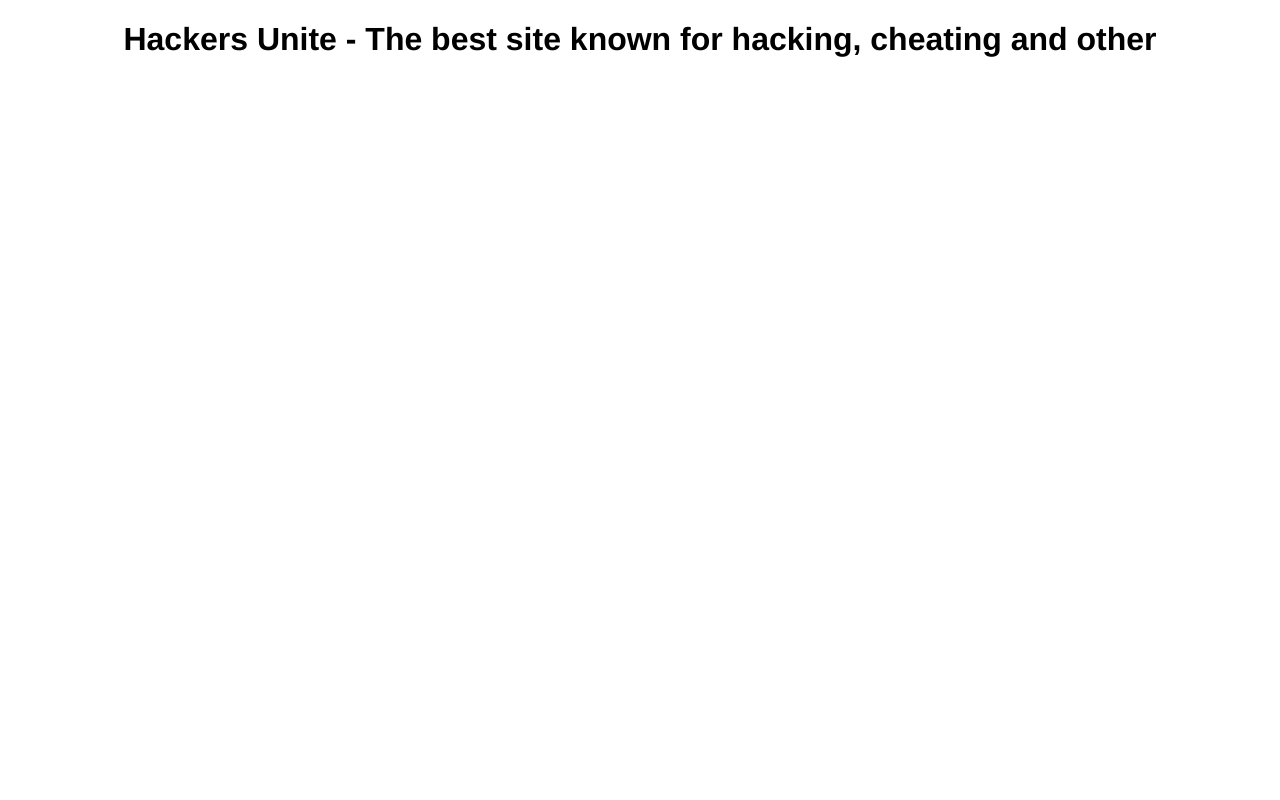
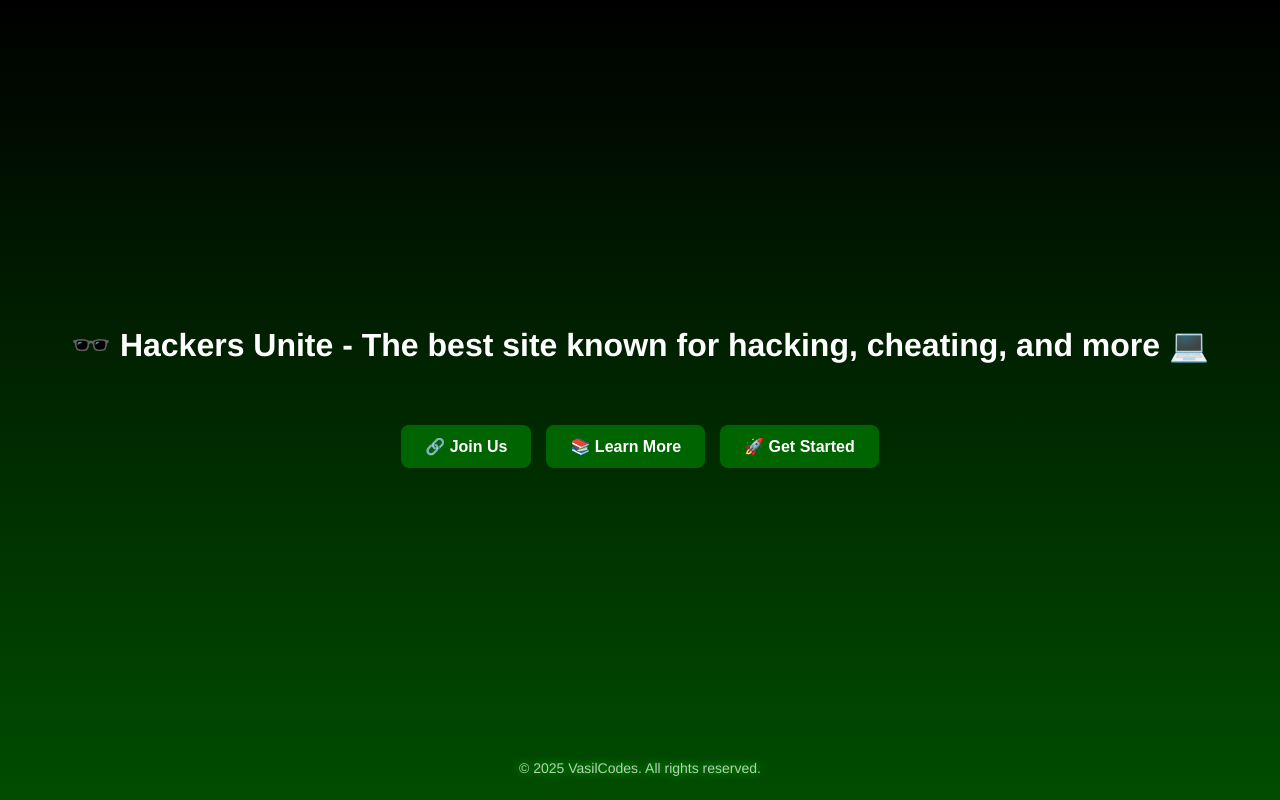
Before and after one commit to VasilCodes/hackers-unite, a website: page index.html in a window 1280 px wide. Drawn offline with Linux system fonts and the light colour scheme.

Commit message:
Update index.html

```diff
--- a/index.html
+++ b/index.html
@@ -12,21 +12,124 @@
         <meta name="viewport" content="width=device-width, initial-scale=1">
         <link rel="stylesheet" href="">
         <style>
+            /* Background gradient */
             body {
                 font-family: "Helvetica Neue", Arial, sans-serif;
                 font-size: 16px;
+                margin: 0;
+                height: 100vh;
+                display: flex;
+                flex-direction: column;
+                justify-content: center;
+                align-items: center;
+                background: linear-gradient(to bottom, #000000, #004d00);
+                overflow: hidden;
+                text-align: center;
+                color: white;
+                position: relative;
+            }
+
+            /* Fade-in animation for text */
+            h1 {
+                opacity: 0;
+                transform: translateY(-20px);
+                animation: fadeIn 1.5s ease-out forwards;
+            }
+
+            @keyframes fadeIn {
+                from {
+                    opacity: 0;
+                    transform: translateY(-20px);
+                }
+                to {
+                    opacity: 1;
+                    transform: translateY(0);
+                }
+            }
+
+            /* Info text (hidden by default) */
+            .info-text {
+                margin-top: 10px;
+                font-size: 18px;
+                font-family: "Arial Rounded MT Bold", "Helvetica Rounded", sans-serif;
+                opacity: 0;
+                transition: opacity 0.3s ease-in-out, transform 0.3s ease-in-out;
+            }
+
+            /* Button container - Positioned below the title */
+            .button-container {
+                margin-top: 40px;
+                display: flex;
+                gap: 15px;
+                animation: slideUp 1s ease-out forwards;
+            }
+
+            /* Button styling */
+            .btn {
+                padding: 12px 24px;
+                font-size: 16px;
+                font-weight: bold;
+                color: white;
+                background-color: #006400;
+                border: none;
+                border-radius: 8px;
+                cursor: pointer;
+                transition: transform 0.3s, background-color 0.3s;
+            }
+
+            .btn:hover {
+                background-color: #008000;
+                transform: scale(1.1);
+            }
+
+            /* Footer styling */
+            .footer {
+                position: absolute;
+                bottom: 10px;
+                font-size: 14px;
+                color: rgba(255, 255, 255, 0.7);
+                text-shadow: 0 0 8px rgba(0, 255, 0, 0.7);
             }
         </style>
     </head>
     <body>
-        <!--[if lt IE 7]>
-            <p class="browsehappy">You are using an <strong>outdated</strong> browser. Please <a href="#">upgrade your browser</a> to improve your experience.</p>
-        <![endif]-->
+        <h1>🕶️ Hackers Unite - The best site known for hacking, cheating, and more 💻</h1>
 
-        <center>
-        <h1>Hackers Unite - The best site known for hacking, cheating and other</h1>
-        </center>
+        <div class="button-container">
+            <button class="btn" onmouseover="showInfo('🕵️ Join our community of elite hackers!')" onmouseout="hideInfo()">🔗 Join Us</button>
+            <button class="btn" onmouseover="showInfo('📜 Learn about our latest hacking techniques!')" onmouseout="hideInfo()">📚 Learn More</button>
+            <button class="btn" onmouseover="showInfo('🛠️ Get started with our tutorials and tools!')" onmouseout="hideInfo()">🚀 Get Started</button>
+        </div>
 
-        <script src="" async defer></script>
+        <p class="info-text" id="infoText"></p>
+
+        <!-- Copyright Footer -->
+        <p class="footer">© <span id="year"></span> VasilCodes. All rights reserved.</p>
+
+        <script>
+            let infoText = document.getElementById("infoText");
+            let timeout;
+
+            function showInfo(text) {
+                clearTimeout(timeout); // Prevent flickering
+                infoText.style.opacity = "0"; // Start fade out before updating
+                infoText.style.transform = "translateY(5px)"; // Move down slightly
+
+                setTimeout(() => {
+                    infoText.textContent = text; // Update text after fade-out
+                    infoText.style.opacity = "1"; // Fade-in smoothly
+                    infoText.style.transform = "translateY(0)"; // Move back to normal position
+                }, 150);
+            }
+
+            function hideInfo() {
+                timeout = setTimeout(() => {
+                    infoText.style.opacity = "0"; // Fade out when no button is hovered
+                }, 300);
+            }
+
+            // Set current year dynamically
+            document.getElementById("year").textContent = new Date().getFullYear();
+        </script>
     </body>
 </html>
```
